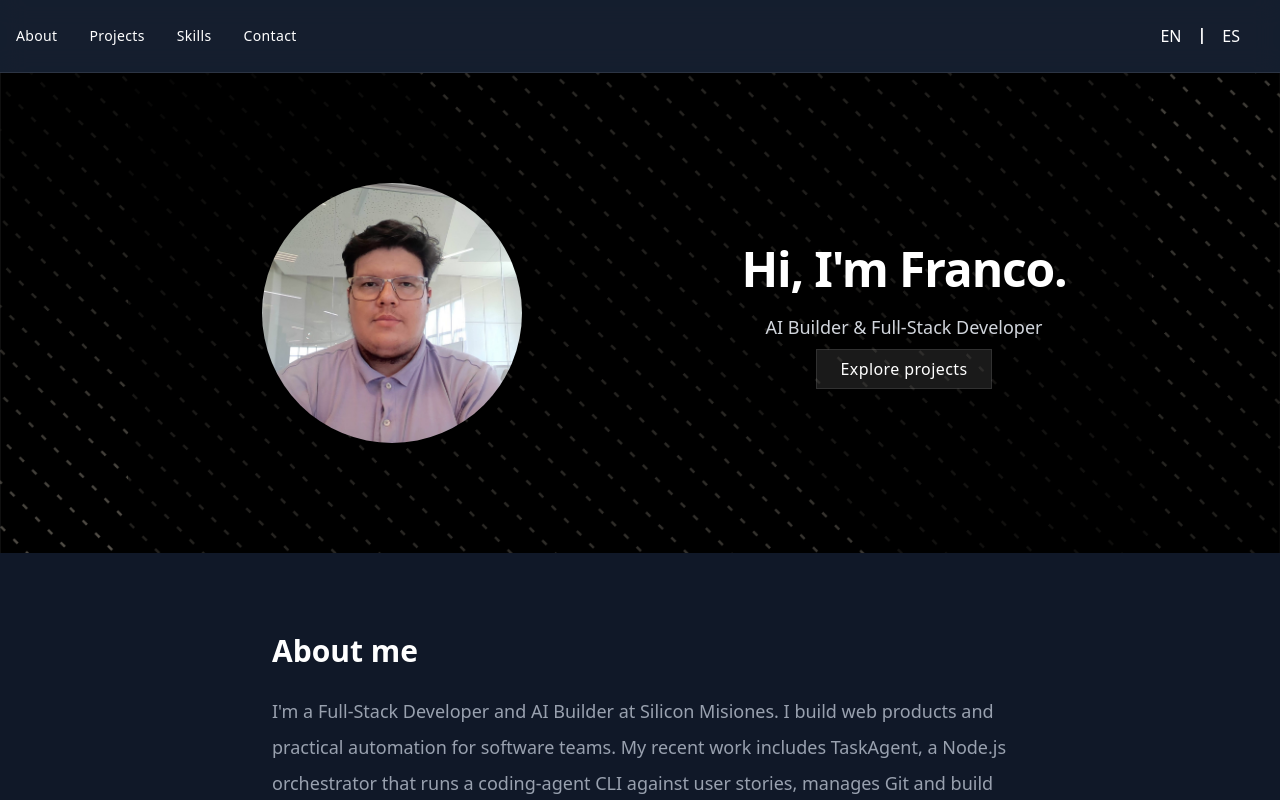
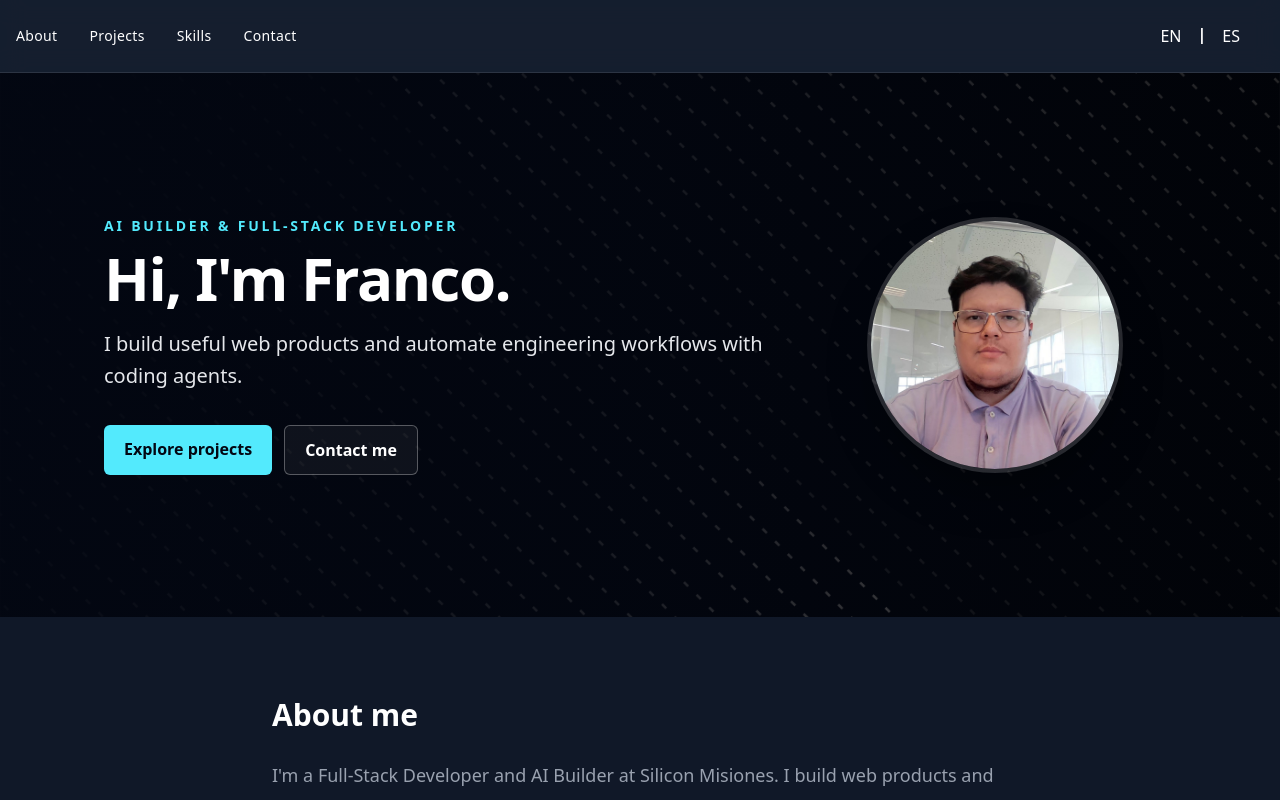
Before and after one commit to Franko42/Portfolio, a React (Vite) app in the folder my-portfolio/: page / in a window 1280 px wide. Shown: the top 800 px of the page. Built offline with nearby package versions, Linux system fonts and the light colour scheme.

Commit message:
Improve portfolio hero layout and calls to action

```diff
--- a/my-portfolio/src/components/Hero.jsx
+++ b/my-portfolio/src/components/Hero.jsx
@@ -1,4 +1,3 @@
-import React from "react";
 import { useTranslation } from "react-i18next";
 import heroBg from "../assets/hero-bg.jpg";
 import profilePic from "../assets/franco.jpg";
@@ -8,36 +7,45 @@ const Hero = () => {
 
   return (
     <section
-      className="relative min-h-[80vh]  md:min-h-[60vh] md:max-h-[70vh] flex items-center justify-center bg-blue-50 text-center bg-cover bg-center "
+      className="relative isolate flex min-h-[76vh] items-center overflow-hidden bg-gray-950 bg-cover bg-center py-16 md:min-h-[68vh]"
       style={{ backgroundImage: `url(${heroBg})` }}
+      aria-labelledby="hero-title"
     >
-      <div className=" max-w-5xl mx-auto px-4 absolute inset-0 bg-black/60 md:flex items-center justify-center">
-        <div className=" flex items-center justify-center md:w-1/2 w-full ">
-          <div className="w-40 md:w-65 aspect-square rounded-full overflow-hidden  ">
-            <img
-              src={profilePic}
-              alt="Profile"
-              className="w-full h-full object-cover transition-transform duration-300 hover:scale-105"
-            />
-          </div>
-        </div>
-        <div className="flex-col items-center justify-start md:w-1/2 w-full mt-6 md:mt-0 md:pl-8">
-          <h2 className="text-4xl md:text-5xl font-semibold tracking-tight text-white mb-5">
-            {t("greeting")}
-          </h2>
-          <p className="text-base md:text-lg text-gray-300 ">
+      <div className="absolute inset-0 bg-gradient-to-r from-gray-950/95 via-gray-950/80 to-gray-950/45" aria-hidden="true" />
+      <div className="relative mx-auto grid w-full max-w-6xl items-center gap-10 px-6 md:grid-cols-[minmax(0,1.3fr)_minmax(220px,0.7fr)] md:px-10">
+        <div className="order-2 text-center md:order-1 md:text-left">
+          <p className="mb-3 text-sm font-semibold uppercase tracking-[0.2em] text-cyan-300">
             {t("occupation")}
           </p>
-          <div className="mt-4">
+          <h1 id="hero-title" className="text-4xl font-bold tracking-tight text-white sm:text-5xl lg:text-6xl">
+            {t("greeting")}
+          </h1>
+          <p className="mx-auto mt-5 max-w-2xl text-lg leading-relaxed text-gray-200 md:mx-0 md:text-xl">
+            {t("heroIntro")}
+          </p>
+          <div className="mt-8 flex flex-wrap justify-center gap-3 md:justify-start">
             <a
               href="#projects"
-              className=" tracking-wide bg-white/10 text-white px-6 py-2  bg-white/10 backdrop-blur-sm border border-white/10 text-white hover:bg-white/20 transition"
+              className="rounded-md bg-cyan-300 px-5 py-3 font-semibold text-gray-950 transition hover:bg-cyan-200 focus-visible:outline focus-visible:outline-2 focus-visible:outline-offset-2 focus-visible:outline-white"
             >
               {t("invitation")}
             </a>
+            <a
+              href="#contact"
+              className="rounded-md border border-white/30 bg-white/5 px-5 py-3 font-semibold text-white transition hover:border-white/60 hover:bg-white/10 focus-visible:outline focus-visible:outline-2 focus-visible:outline-offset-2 focus-visible:outline-white"
+            >
+              {t("contactCta")}
+            </a>
           </div>
         </div>
-        <div></div>
+        <div className="order-1 mx-auto w-40 overflow-hidden rounded-full border-4 border-white/15 shadow-2xl shadow-black/40 sm:w-48 md:order-2 md:w-64">
+          <img
+            src={profilePic}
+            alt={t("profileAlt")}
+            className="aspect-square h-full w-full object-cover"
+            fetchPriority="high"
+          />
+        </div>
       </div>
     </section>
   );
```
